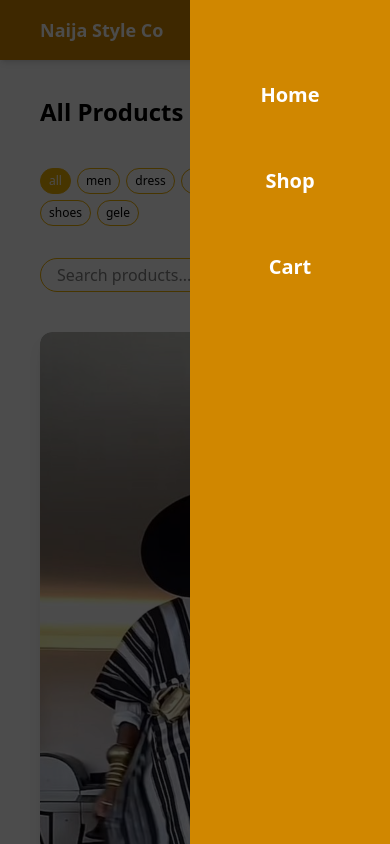
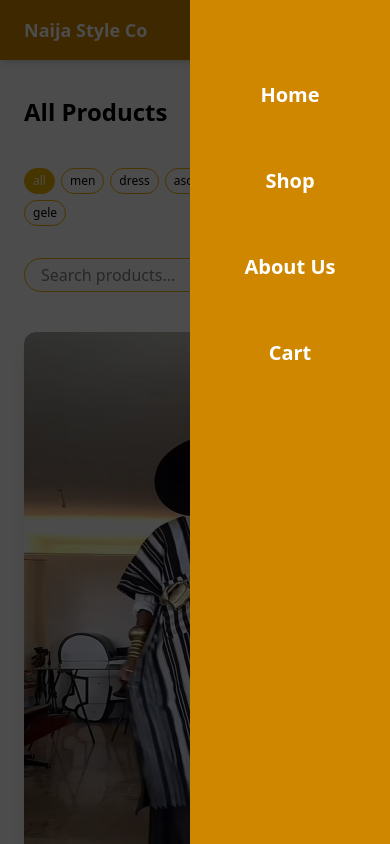
Before and after one commit to Fejiro-tech/NaijaStyle, a Next.js app: page /shop in a window 390 px wide. Both pictures are taken after a click on the button 341 px from the left and 30 px from the top of the page. Shown: the top 844 px of the page. Built offline with nearby package versions, Linux system fonts and the light colour scheme.

Commit message:
edited the ui

```diff
--- a/app/components/FeaturedCollection.jsx
+++ b/app/components/FeaturedCollection.jsx
@@ -11,7 +11,7 @@ const featuredCategories = [
 
 const FeaturedCollection = () => {
   return (
-    <div className='px-20 py-14'>
+    <div className='px-10 py-14'>
       <h2 className="text-2xl font-semibold mb-10 text-center text-yellow-400">
         Featured Collection
       </h2>
--- a/app/components/Hero.jsx
+++ b/app/components/Hero.jsx
@@ -13,9 +13,9 @@ const Hero = () => {
         priority
       />
 
-      <div className="absolute inset-0 bg-black/40 flex items-center px-10 sm:px-20 text-sm sm:text-base text-white leading-relaxed ">
+      <div className="absolute inset-0 bg-black/40 flex items-center px-6 sm:px-20 text-sm sm:text-base text-white leading-relaxed ">
         <div>
-          <h1 className="text-5xl md:text-7xl font-bold text-white mb-2">
+          <h1 className="text-3xl md:text-7xl font-bold text-white mb-2">
             Step Into Elegance, Naija Style
           </h1>
 
--- a/app/components/Navbar.jsx
+++ b/app/components/Navbar.jsx
@@ -16,13 +16,13 @@ export default function Navbar() {
   const [isMenuOpen, setIsMenuOpen] = useState(false)
 
   return (
-    <nav className={`w-full flex items-center justify-between px-10 sm:px-20 py-4 top-0 left-0 z-50  text-white ${homePage ? "absolute bg-transparent text-white" : "fixed bg-yellow-600 shadow-md text-white"}`}>
+    <nav className={`w-full flex items-center justify-between px-6 sm:px-20 py-4 top-0 left-0 z-50  text-white ${homePage ? "absolute bg-transparent text-white" : "fixed bg-yellow-600 shadow-md text-white"}`}>
       <h1 className="text-lg sm:text-xl md:text-2xl font-bold">Naija <span className={`${homePage ?"text-yellow-500" : "text-white"}`}>Style</span> Co</h1>
 
       <div className=" items-center gap-4 sm:gap-6 text-base sm:text-xl font-bold hidden md:flex">
         <Link href="/" className={`${homePage ? "hover:text-yellow-400" : "hover:text-yellow-200"}`}>Home</Link>
         <Link href="/shop" className={`${homePage ? "hover:text-yellow-400" : "hover:text-yellow-200"}`}>Shop</Link>
-        <Link href="/about" className={`${homePage ? "hover:text-yellow-400" : "hover:text-yellow-200"}`}>About</Link>
+        <Link href="/about" className={`${homePage ? "hover:text-yellow-400" : "hover:text-yellow-200"}`}>About Us</Link>
 
         <button onClick={()=> setIsCartOpen(!isCartOpen)} className="hover:text-yellow-200">Cart</button>
 
@@ -56,6 +56,7 @@ export default function Navbar() {
           <div className="absolute top-0 right-0 bg-yellow-600  w-[200px] min-h-screen flex flex-col items-center py-20 space-y-14 font-bold text-[20px]">
             <Link href="/" onClick={() => setIsMenuOpen(false)} className={`${homePage ? "hover:text-yellow-400" : "hover:text-yellow-200"}`}>Home</Link>
             <Link href="/shop" onClick={() => setIsMenuOpen(false)} className={`${homePage ? "hover:text-yellow-400" : "hover:text-yellow-200"}`}>Shop</Link>
+            <Link href="/about" onClick={() => setIsMenuOpen(false)} className={`${homePage ? "hover:text-yellow-400" : "hover:text-yellow-200"}`}>About Us</Link>
 
             <button onClick={()=> {setIsCartOpen(!isCartOpen) && setIsMenuOpen(false)}} className="hover:text-yellow-200">Cart</button>
 
--- a/app/components/ProductCard.jsx
+++ b/app/components/ProductCard.jsx
@@ -5,7 +5,7 @@ const ProductCard = ({ product }) => {
   return (
     <div>
       <Link href={`/product/${product.id}`} className="py-4 block">
-        <div className="relative w-full h-[800px] sm:h-[600px] shadow-lg rounded-xl overflow-hidden">
+        <div className="relative w-full aspect-3/5 shadow-lg rounded-xl overflow-hidden">
           <Image
             fill
             src={product.image}
--- a/app/shop/page.jsx
+++ b/app/shop/page.jsx
@@ -25,7 +25,7 @@ function ShopContent() {
     .filter((p) => p.name.toLowerCase().includes(searchText.toLowerCase()));
 
   return (
-    <div className="px-10 sm:px-20 py-24">
+    <div className="px-6 sm:px-20 py-24">
       <h2 className="text-2xl font-semibold mb-6">
         {selected === "all" ? "All Products" : `Showing: ${selected}'s Collections`}
       </h2>
```
